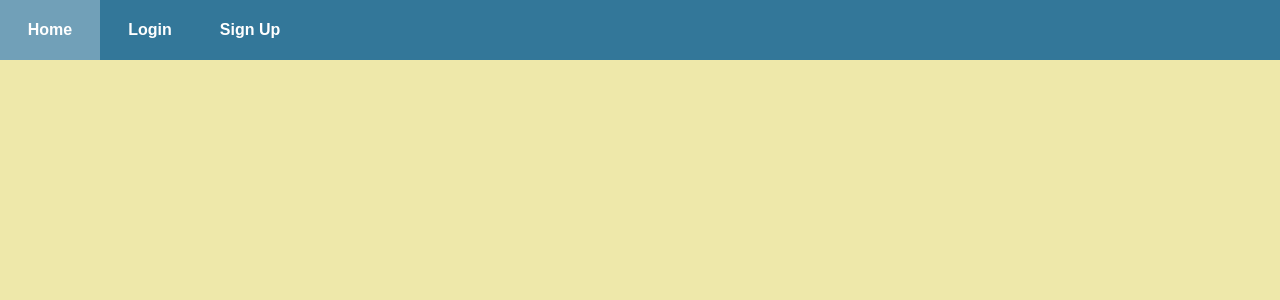
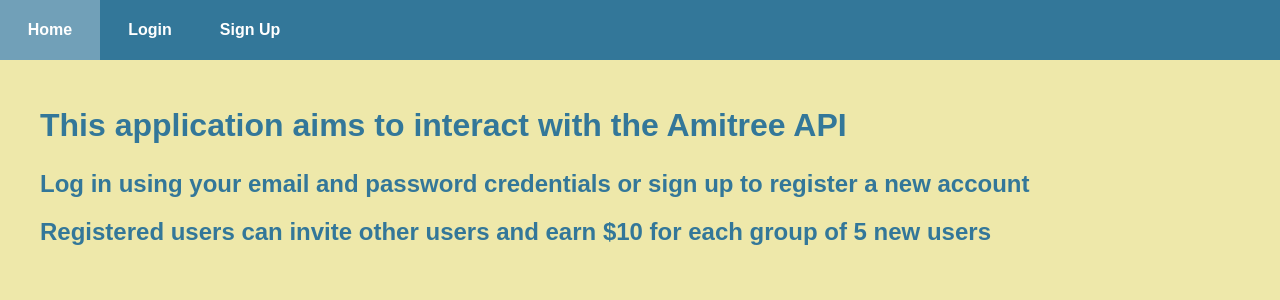
Before and after one commit to ioanniskousis/amitree-react, a React (Create React App) app: page / in a window 1280 px wide. Shown: the top 300 px of the page. Built offline with nearby package versions, Linux system fonts and the light colour scheme.

Commit message:
added Home

```diff
--- a/src/App.js
+++ b/src/App.js
@@ -4,6 +4,7 @@
 import './stylesheets/style.css';
 
 import { NavBar } from './components/navBar';
+import { Home } from './components/home';
 
 class App extends Component {
   constructor(props) {
@@ -26,7 +27,7 @@
         <main className="App">
           <Switch>
             <Route exact path="/">
-              <div />
+              <Home />
             </Route>
 
             <Route path="/login">
--- /dev/null
+++ b/src/components/home.js
@@ -0,0 +1,16 @@
+export const Home = () => (
+  <section id="home-section">
+    <h1>
+      This application aims to interact with the Amitree API
+    </h1>
+    <h2>
+      Log in using your email and password credentials
+      or sign up to register a new account
+    </h2>
+    <h2>
+      Registered users can invite other users and earn $10 for each group of 5 new users
+    </h2>
+  </section>
+);
+
+export default Home;
```
